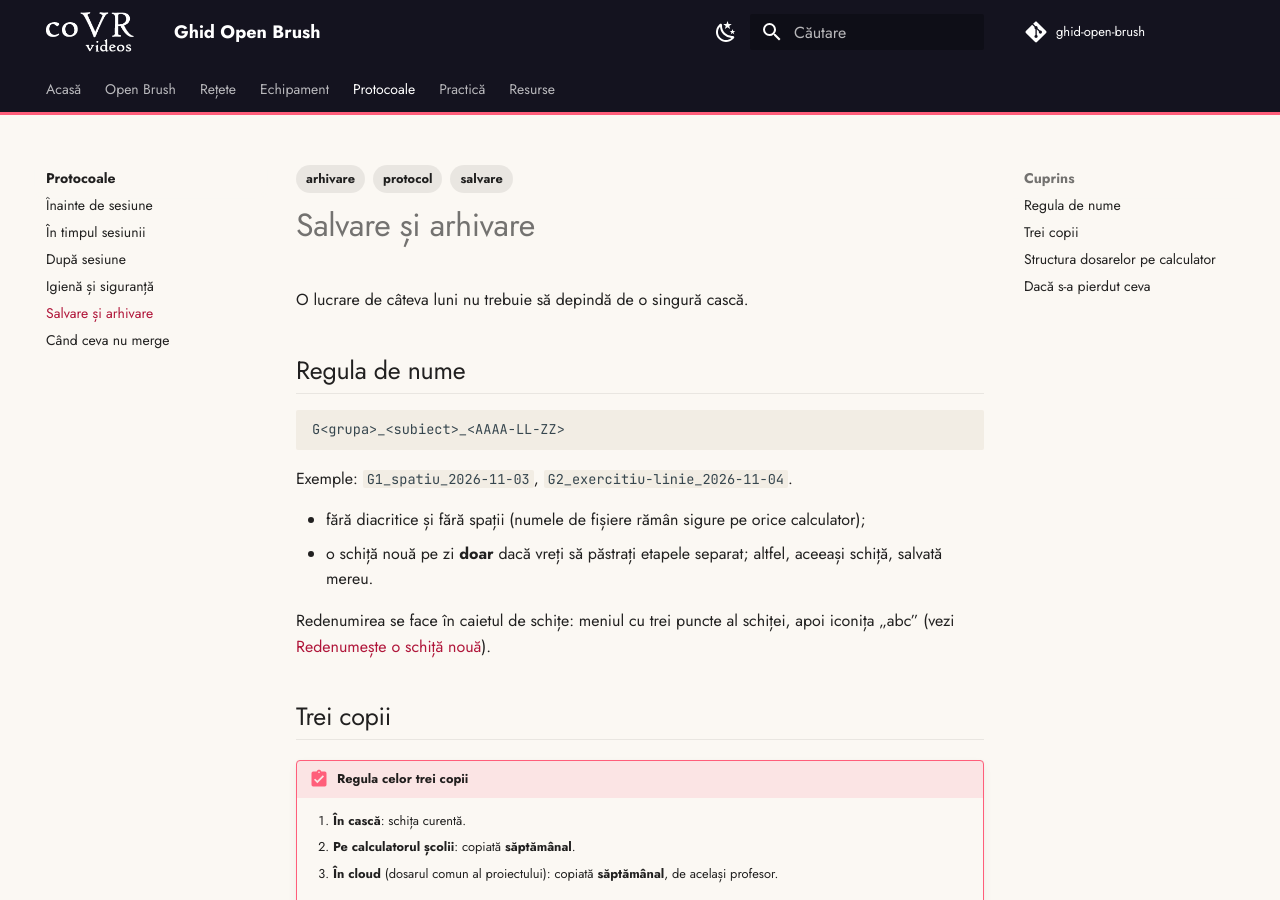
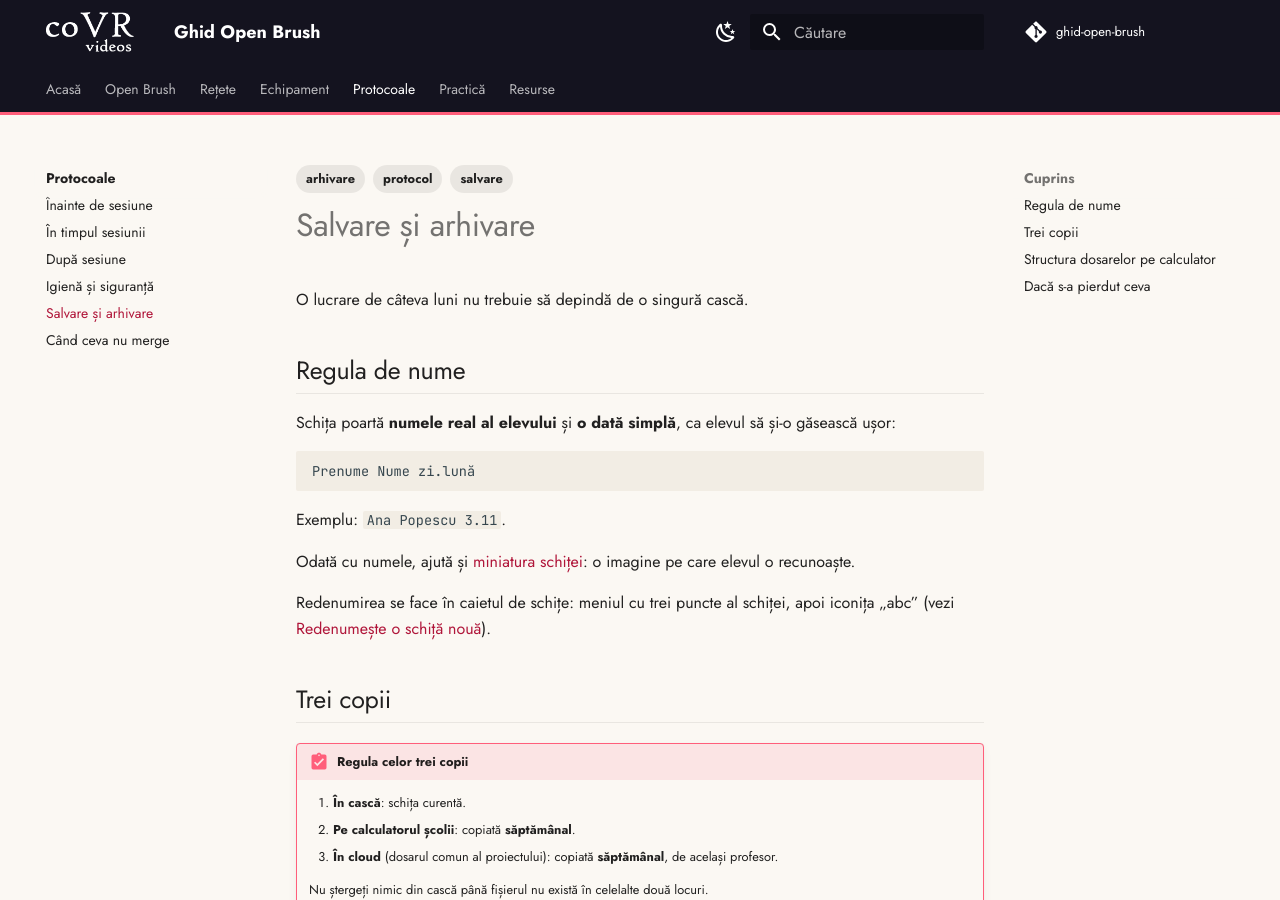
Before and after one commit to MihatKonrad/ghid-open-brush, an MkDocs documentation site: the page built from docs/protocoale/arhivare.md, in a window 1280 px wide and 900 px high. Built offline with MkDocs 1.6.1 and Material for MkDocs 9.7.7, drawn with Linux system fonts in a browser that asks for light colours; comment, search, counter and statistics services are not loaded.

Commit message:
Regula de nume cu numele elevului și dată simplă; miniatura la salvare; straturile doar în Advanced, nu în multiplayer
Co-Authored-By: Claude Opus 5.5 <noreply@anthropic.com>
Claude-Session: https://claude.ai/code/session_01E8toVurkcf8mqV6Wy8B7Mo

````diff
--- a/docs/protocoale/arhivare.md
+++ b/docs/protocoale/arhivare.md
@@ -13,14 +13,15 @@ O lucrare de câteva luni nu trebuie să depindă de o singură cască.
 
 ## Regula de nume
 
+Schița poartă **numele real al elevului** și **o dată simplă**, ca elevul să și-o găsească ușor:
+
 ```
-G<grupa>_<subiect>_<AAAA-LL-ZZ>
+Prenume Nume zi.lună
 ```
 
-Exemple: `G1_spatiu_2026-11-03`, `G2_exercitiu-linie_2026-11-04`.
+Exemplu: `Ana Popescu 3.11`.
 
-- fără diacritice și fără spații (numele de fișiere rămân sigure pe orice calculator);
-- o schiță nouă pe zi **doar** dacă vreți să păstrați etapele separat; altfel, aceeași schiță, salvată mereu.
+Odată cu numele, ajută și [miniatura schiței](../open-brush/salvare.md#miniatura): o imagine pe care elevul o recunoaște.
 
 Redenumirea se face în caietul de schițe: meniul cu trei puncte al schiței, apoi iconița „abc” (vezi [Redenumește o schiță nouă](../open-brush/salvare.md#redenumeste)).
 
````
Also changed, not shown: docs/open-brush/salvare.md (+6 -5 lines), docs/procese/lucru-in-grup.md (+3 -1 lines), docs/procese/repere.md (+3 -0 lines), docs/start-rapid.md (+1 -1 lines).
